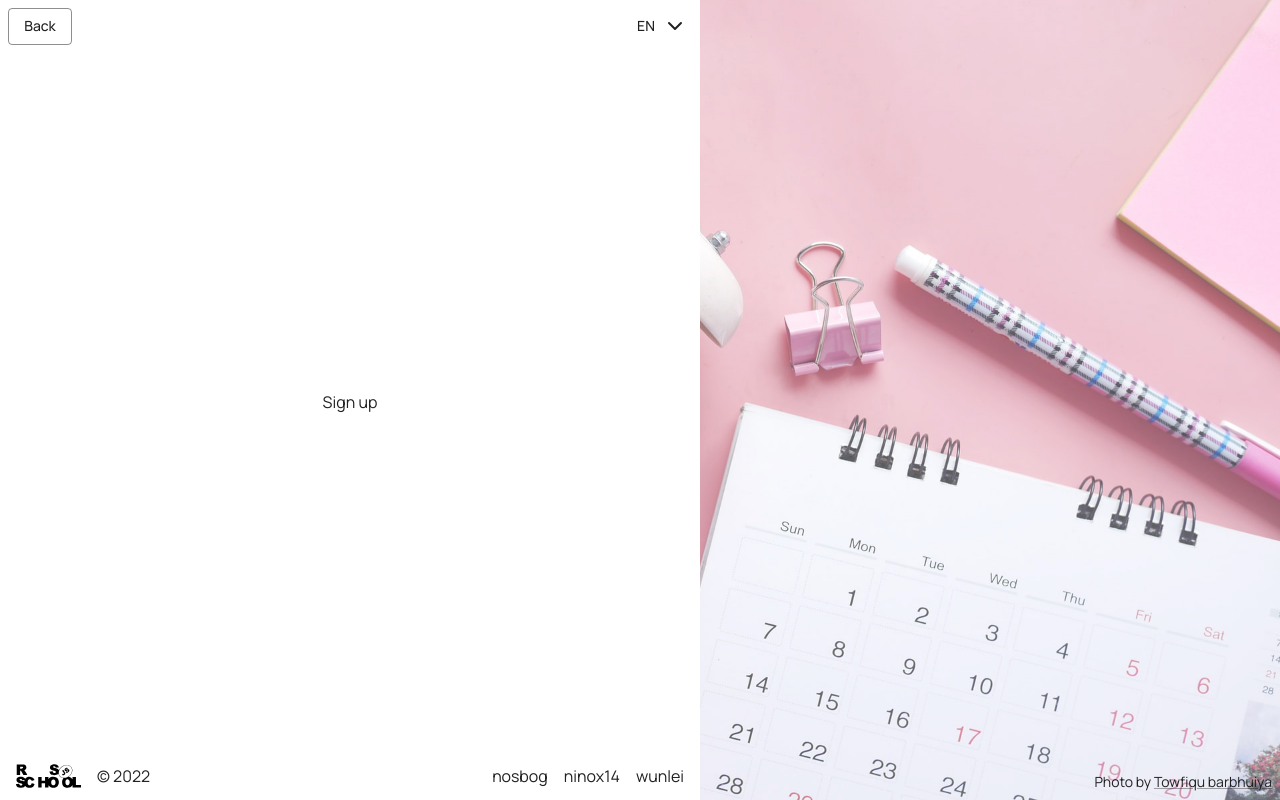
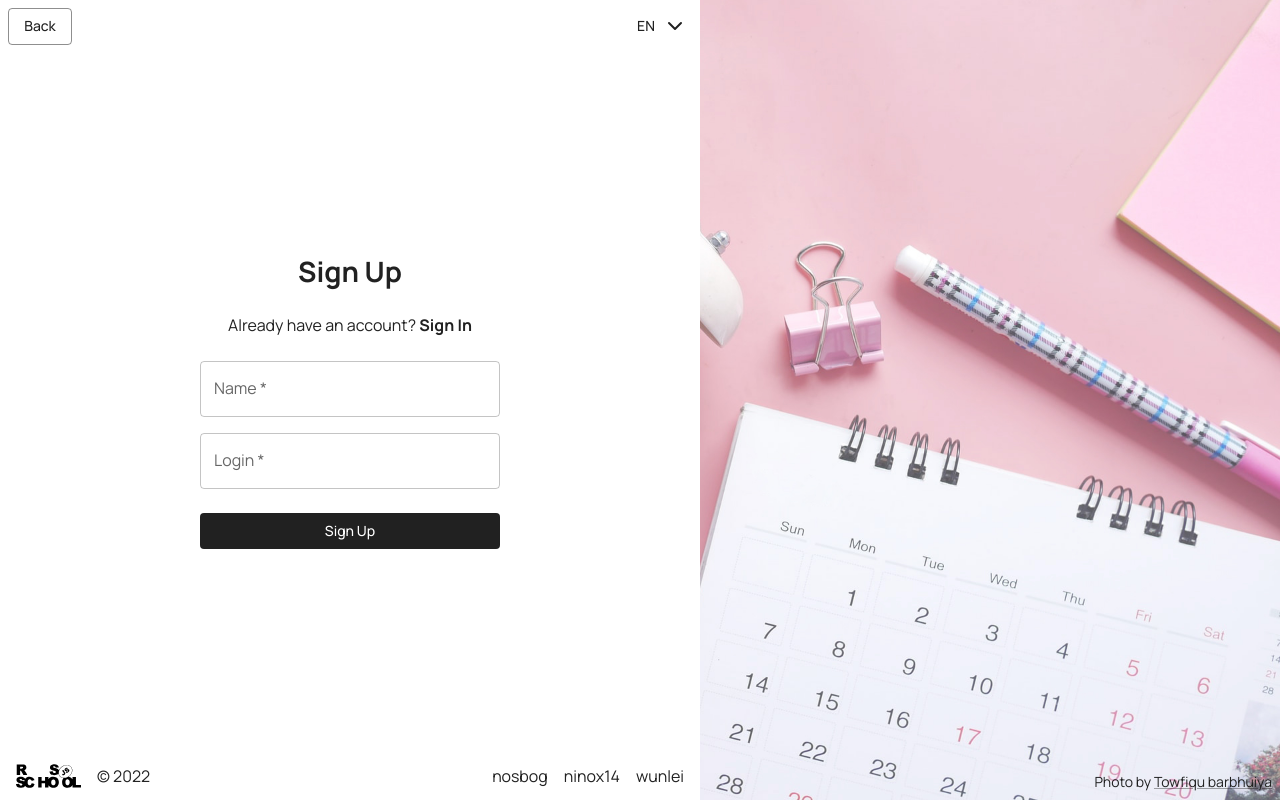
Before and after one commit to wunlei/project-management-app, a React (Create React App) app: page /signup in a window 1280 px wide. Built offline with nearby package versions, Linux system fonts and the light colour scheme.

Commit message:
feat: add login and name form fields

```diff
--- /dev/null
+++ b/src/components/SignupForm/SignUpForm.types.ts
@@ -0,0 +1,5 @@
+export interface Inputs {
+  name: string;
+  login: string;
+  password: string;
+}
--- a/src/components/SignupForm/SignupForm.tsx
+++ b/src/components/SignupForm/SignupForm.tsx
@@ -1,5 +1,130 @@
+import { useState } from 'react';
+import {
+  Button,
+  Stack,
+  TextField,
+  Typography,
+  Link,
+  Alert,
+  CircularProgress,
+} from '@mui/material';
+import { Link as RouterLink } from 'react-router-dom';
+import { Controller, SubmitHandler, useForm } from 'react-hook-form';
+import { useTranslation } from 'react-i18next';
+import { useSignInMutation, useSignUpMutation } from 'redux/api/endpoints/sign';
+import { FetchBaseQueryError } from '@reduxjs/toolkit/dist/query';
+import { Inputs } from './SignUpForm.types';
+
+function getErrorMessage(status: FetchBaseQueryError['status']) {
+  switch (status) {
+    default:
+      return 'Something went wrong';
+  }
+}
+
 function SignupForm() {
-  return <div>Sign up</div>;
+  const { t } = useTranslation();
+
+  const [errorCode, setErrorCode] = useState<
+    FetchBaseQueryError['status'] | null
+  >(null);
+
+  const [signUp, signUpResult] = useSignUpMutation();
+  const [signIn, signInResult] = useSignInMutation();
+
+  const {
+    handleSubmit,
+    control,
+    formState: { errors },
+  } = useForm<Inputs>();
+
+  const onSubmit: SubmitHandler<Inputs> = (data) => {
+    // signUp({ body: { ...data } });
+    console.log(data);
+  };
+
+  return (
+    <Stack spacing={3} width="300px" textAlign="center">
+      <Typography variant="h2" fontWeight={700} mb={1}>
+        Sign Up
+      </Typography>
+      {errorCode && (
+        <Alert severity="error">{getErrorMessage(errorCode)}</Alert>
+      )}
+      <Typography>
+        Already have an account?{' '}
+        <Link
+          component={RouterLink}
+          to="/login"
+          underline="hover"
+          fontWeight="bold"
+        >
+          Sign In
+        </Link>
+      </Typography>
+      <Stack component={'form'} noValidate spacing={2}>
+        <Controller
+          name="name"
+          control={control}
+          defaultValue=""
+          render={({ field }) => (
+            <TextField
+              id="name"
+              label="Name"
+              variant="outlined"
+              required
+              disabled={signUpResult.isLoading || signInResult.isLoading}
+              {...field}
+              error={Boolean(errors.name?.message)}
+              helperText={
+                errors.name?.message
+                  ? t(errors.name.message, {
+                      ns: 'validation',
+                    })
+                  : ''
+              }
+            ></TextField>
+          )}
+        />
+        <Controller
+          name="login"
+          control={control}
+          defaultValue=""
+          render={({ field }) => (
+            <TextField
+              id="login"
+              label="Login"
+              variant="outlined"
+              required
+              disabled={signUpResult.isLoading || signInResult.isLoading}
+              {...field}
+              error={Boolean(errors.login?.message)}
+              helperText={
+                errors.login?.message
+                  ? t(errors.login.message, {
+                      ns: 'validation',
+                    })
+                  : ''
+              }
+            ></TextField>
+          )}
+        />
+      </Stack>
+      <Button
+        type="submit"
+        variant="contained"
+        disabled={signUpResult.isLoading || signInResult.isLoading}
+        onClick={handleSubmit(onSubmit)}
+        startIcon={
+          (signUpResult.isLoading || signInResult.isLoading) && (
+            <CircularProgress size={10} thickness={5} />
+          )
+        }
+      >
+        Sign Up
+      </Button>
+    </Stack>
+  );
 }
 
 export default SignupForm;
```
